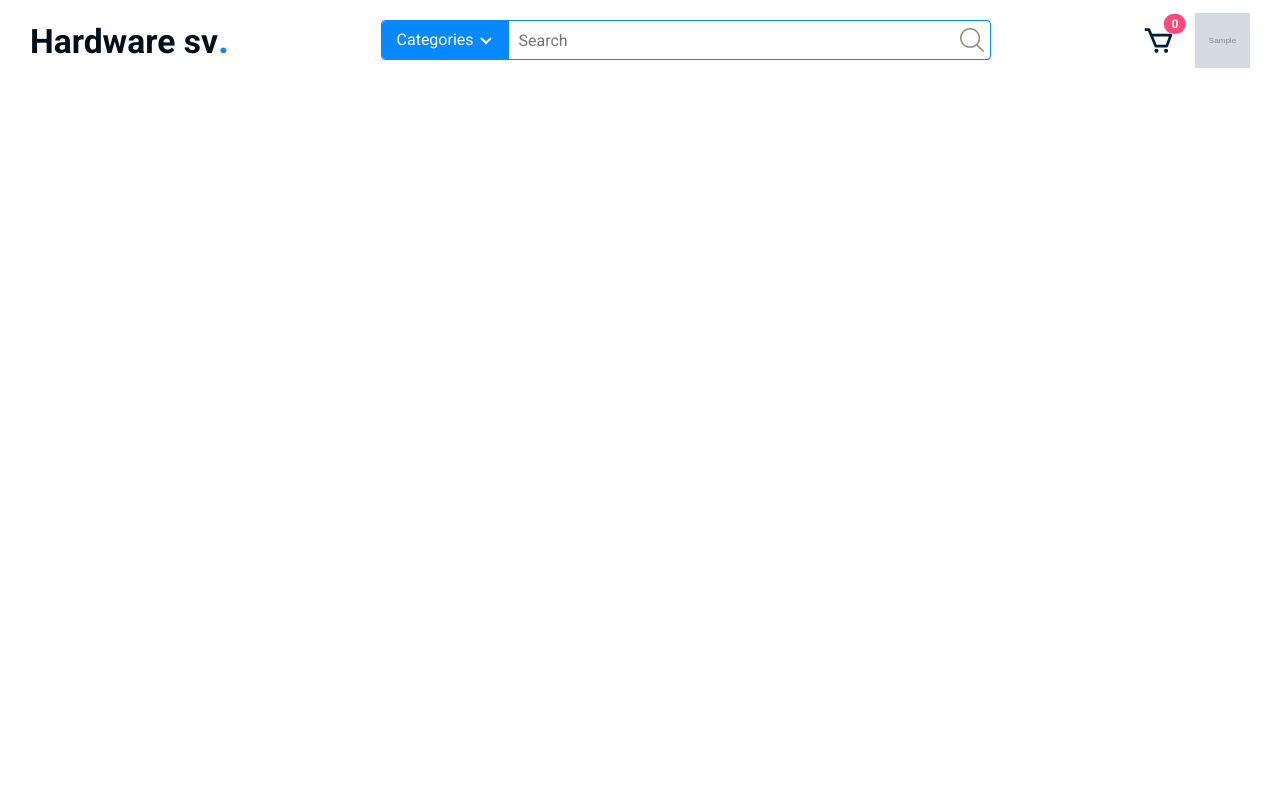
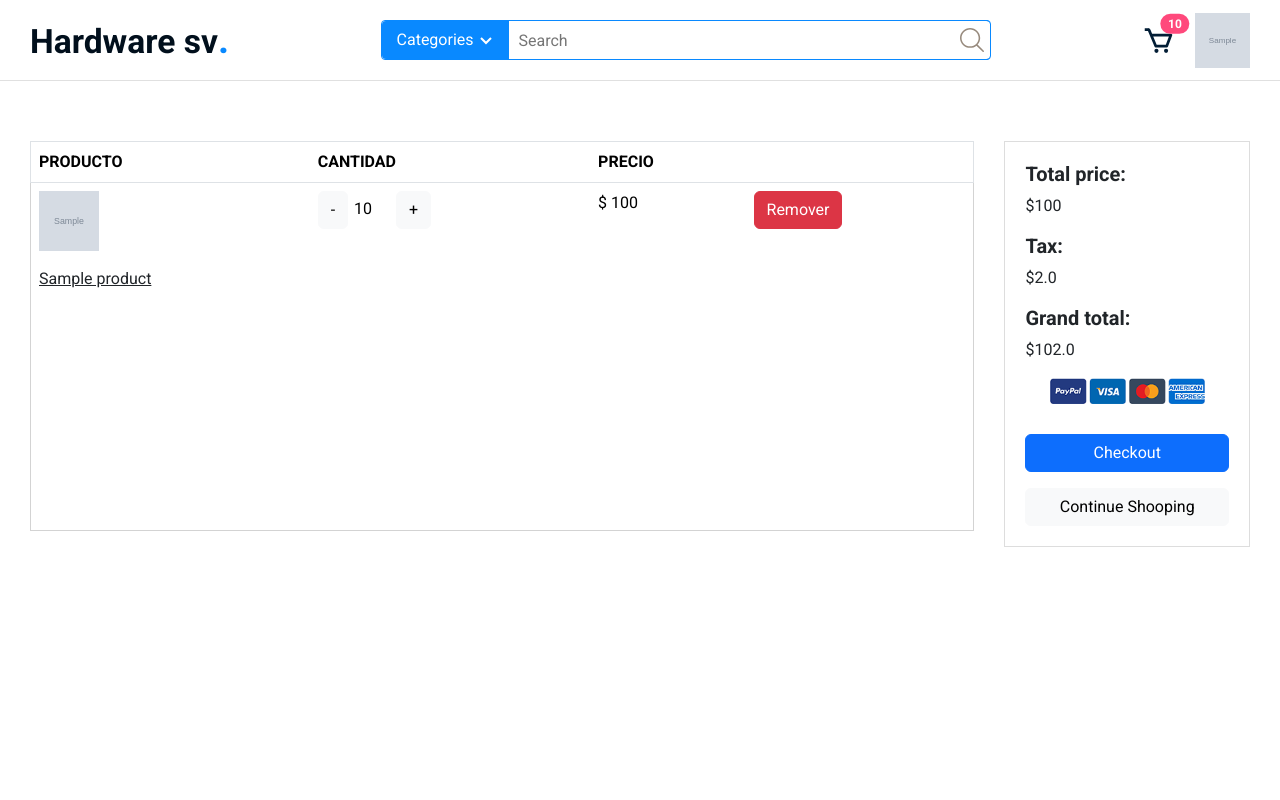
Before and after one commit to py-rod/1-Ecommerce-hardware-pc, a Django app: page /cart/ in a window 1280 px wide. Run offline with Django 5.2, Linux system fonts and the light colour scheme; a user stored in the database is signed in; tables that the repository leaves empty hold one stand-in row (values such as "Sample post"); grey boxes marked "Sample" are stand-in pictures.

Commit message:
Se agregaron las vistas del carrito, y toda la funcionalidad para agregar, eliminar y remover

```diff
--- /dev/null
+++ b/cart/context_processors.py
@@ -0,0 +1,22 @@
+from .models import Cart, CartItem
+from .views import _cart_id
+
+
+def counter(request):
+    cart_count = 0
+    if "admin" in request.path:
+        return {}
+    else:
+        try:
+            cart = Cart.objects.filter(cart_id=_cart_id(request))
+            if request.user.is_authenticated:
+                cart_items = CartItem.objects.all().filter(user=request.user)
+            else:
+                cart_items = CartItem.objects.all().filter(cart=cart[:1])
+
+            for cart_item in cart_items:
+                cart_count += cart_item.quantity
+        except Cart.DoesNotExist:
+            cart_count = 0
+
+    return dict(cart_count=cart_count)
--- a/cart/static/css/cart.css
+++ b/cart/static/css/cart.css
@@ -0,0 +1,60 @@
+.content-no-products-cart {
+    display: flex;
+    align-items: center;
+    justify-content: center;
+    border-top: 1px solid var(--border-color1);
+}
+
+
+.content-cart-products {
+    border-top: 1px solid var(--border-color1);
+}
+
+.section-1-content-products {
+    display: flex;
+    justify-content: space-between;
+    gap: 30px;
+    padding: 60px 30px;
+}
+
+.table {
+    border: 1px solid rgb(211, 211, 211);
+    background-color: white;
+}
+
+
+.content-image-product {
+    width: 60px;
+    height: 60px;
+}
+
+.content-quantity-value {
+    width: 40px;
+    border: none;
+    user-select: none;
+}
+
+.content-quantity-value:focus {
+    outline: none;
+    border: none;
+}
+
+
+.content-payment {
+    width: 25%;
+    background-color: white;
+    padding: 20px;
+    margin: 0;
+    list-style-type: none;
+    border: 1px solid rgb(221, 221, 221);
+}
+
+
+.content-payment>li:nth-child(5) {
+    margin-top: 30px;
+}
+
+.content-payment>li:nth-child(5)>a {
+
+    text-decoration: none;
+}
--- a/cart/templates/cart.html
+++ b/cart/templates/cart.html
@@ -1,6 +1,7 @@
 {% extends 'layouts/base.html' %}
 {% load static %}
 {% block head %}
+<link rel="stylesheet" href="{% static 'css/cart.css' %}" type="text/css">
 {% endblock %}
 {% block title %}Hardware sv | Cart{% endblock %}
 
@@ -8,7 +9,80 @@
 {% block content %}
 {% include 'layouts/header.html' %}
 {% include 'layouts/messages.html' %}
-<main>
+{% if cart_items %}
+<main class="content-cart-products">
+    <section class="section-1-content-products">
+        <table class="table table-borderless">
+            <thead class="table-head border text-uppercase">
+                <tr>
+                    <th>Producto</th>
+                    <th>Cantidad</th>
+                    <th>Precio</th>
+                </tr>
+            </thead>
+            <tbody class="table-body">
+                {% for cart_item in cart_items %}
+                <tr>
+                    <td>
+                        <figure>
+                            <img src="{{cart_item.product.image.url}}" alt="{{cart_item.product.product_name}}"
+                                class="content-image-product">
+                        </figure>
+                        <figcaption>
+                            <a href="#" class="text-dark">{{cart_item.product.product_name}}</a>
+                        </figcaption>
+                    </td>
+                    <td>
+                        <a href="{% url 'remove_cart' cart_item.product.id cart_item.id %}" class="btn btn-light"
+                            type="button" id="button-plus">-</i>
+                        </a>
+                        <input type="text" value="{{cart_item.quantity}}" class="content-quantity-value" readonly>
+                        <a href="{% url 'add_cart' cart_item.product.id %}" class="btn btn-light" type="button"
+                            id="button-plus">+</a>
+                    </td>
+                    <td>
+                        <div class="price-wrap">
+                            <p class="price">$ {{ cart_item.sub_total }}</p>
+                        </div>
+                    </td>
+                    <td class="text-right">
+                        <a href="{% url 'remove_cart_item' cart_item.product.id cart_item.id %}"
+                            onclick="return confirm('Are you sure you want to delete this item?')"
+                            class="btn btn-danger">Remover</a>
+                    </td>
+                </tr>
+                {% endfor %}
+            </tbody>
+        </table>
 
+        <ul class="content-payment">
+            <li>
+                <h5 class="fw-bolder">Total price:</h5>
+                <p>${{total}}</p>
+            </li>
+            <li>
+                <h5 class="fw-bolder">Tax:</h5>
+                <p>${{tax}}</p>
+            </li>
+            <li>
+                <h5 class="fw-bolder">Grand total:</h5>
+                <p>${{grand_total}}</p>
+            </li>
+            <li class="text-center">
+                <img src="{% static 'images/payments.png' %}" alt="Payment method images" height="26">
+            </li>
+            <li>
+                <a href="{% url 'checkout' %}" class="d-block btn btn-primary">Checkout</a>
+                <a href="{% url 'home' %}" class="d-block btn btn-light mt-3">Continue Shooping</a>
+            </li>
+        </ul>
+    </section>
 </main>
+{% else %}
+<main class="content-no-products-cart">
+    <section class="section-1-no-products">
+        <img src="{% static 'images/no-product.webp' %}" alt="No products">
+    </section>
+</main>
+{% endif %}
 {% endblock %}
--- a/cart/urls.py
+++ b/cart/urls.py
@@ -4,4 +4,10 @@ from . import views
 
 urlpatterns = [
     path("", views.cart, name="cart"),
+    path("add_cart/<int:product_id>", views.add_cart, name="add_cart"),
+    path("remove_cart/<int:product_id>/<int:cart_item_id>",
+         views.remove_cart, name="remove_cart"),
+    path("remove_cart_item/<int:product_id>/<int:cart_item_id>",
+         views.remove_cart_item, name="remove_cart_item"),
+    path("checkout", views.checkout, name="checkout"),
 ]
--- a/cart/views.py
+++ b/cart/views.py
@@ -1,7 +1,157 @@
-from django.shortcuts import render, redirect
+from django.shortcuts import render, redirect, get_object_or_404
+from products.models import Product
+from .models import Cart, CartItem
+from django.core.exceptions import ObjectDoesNotExist
+from django.contrib.auth.decorators import login_required
+from django.contrib.auth import get_user_model
+from django.contrib import messages
 
 # Create your views here.
 
 
-def cart(request):
-    return render(request, "cart.html")
+def _cart_id(request):
+    cart = request.session.session_key
+    if not cart:
+        cart = request.session.create()
+    return cart
+
+
+def add_cart(request, product_id):
+    current_user = request.user
+    product = Product.objects.get(id=product_id)  # Obtener el producto
+
+    # Verificar si el usuario está autenticado
+    if current_user.is_authenticated:
+        is_cart_item_exists = CartItem.objects.filter(
+            product=product, user=current_user).exists()
+
+        if is_cart_item_exists:
+            # Si el artículo ya está en el carrito, aumentar la cantidad
+            cart_item = CartItem.objects.get(
+                product=product, user=current_user)
+
+            cart_item.quantity += 1
+            decre_stock = product.stock - cart_item.quantity
+            if decre_stock < 0:
+                messages.info(request, "No hay mas productos")
+            else:
+                cart_item.save()
+
+        else:
+            # Si el artículo no está en el carrito, agregarlo al carrito
+            CartItem.objects.create(
+                product=product, quantity=1, user=current_user)
+
+            product.stock - 1
+            print("Primera agregada", product.stock)
+
+        return redirect('cart')
+    else:
+        # Si el usuario no está autenticado
+        try:
+            # Obtener el carrito usando el cart_id presente en la sesión
+            cart = Cart.objects.get(cart_id=_cart_id(request))
+        except Cart.DoesNotExist:
+            cart = Cart.objects.create(cart_id=_cart_id(request))
+            cart.save()
+
+        is_cart_item_exists = CartItem.objects.filter(
+            product=product, cart=cart).exists()
+
+        if is_cart_item_exists:
+            # Si el artículo ya está en el carrito, aumentar la cantidad
+            cart_item = CartItem.objects.get(product=product, cart=cart)
+            cart_item.quantity += 1
+            cart_item.save()
+        else:
+            # Si el artículo no está en el carrito, agregarlo al carrito
+            CartItem.objects.create(product=product, quantity=1, cart=cart)
+
+        return redirect('cart')
+
+
+def remove_cart(request, product_id, cart_item_id):
+
+    product = get_object_or_404(Product, id=product_id)
+    try:
+        if request.user.is_authenticated:
+            cart_item = CartItem.objects.get(
+                product=product, user=request.user, id=cart_item_id)
+        else:
+            cart = Cart.objects.get(cart_id=_cart_id(request))
+            cart_item = CartItem.objects.get(
+                product=product, cart=cart, id=cart_item_id)
+        if cart_item.quantity > 1:
+            cart_item.quantity -= 1
+            cart_item.save()
+        else:
+            cart_item.delete()
+    except:
+        pass
+    return redirect('cart')
+
+
+def remove_cart_item(request, product_id, cart_item_id):
+    product = get_object_or_404(Product, id=product_id)
+    if request.user.is_authenticated:
+        cart_item = CartItem.objects.get(
+            product=product, user=request.user, id=cart_item_id)
+    else:
+        cart = Cart.objects.get(cart_id=_cart_id(request))
+        cart_item = CartItem.objects.get(
+            product=product, cart=cart, id=cart_item_id)
+    cart_item.delete()
+    return redirect('cart')
+
+
+def cart(request, total=0, quantity=0, cart_items=None):
+    try:
+        tax = 0
+        grand_total = 0
+        if request.user.is_authenticated:
+            cart_items = CartItem.objects.filter(
+                user=request.user, active=True)
+        else:
+            cart = Cart.objects.get(cart_id=_cart_id(request))
+            cart_items = CartItem.objects.filter(cart=cart, active=True)
+        for cart_item in cart_items:
+            total += (cart_item.product.price * cart_item.quantity)
+            quantity += cart_item.quantity
+        tax = (2 * total) / 100
+        grand_total = total + tax
+    except ObjectDoesNotExist:
+        pass
+    return render(request, "cart.html", {
+        "total": total,
+        "quantity": quantity,
+        "cart_items": cart_items,
+        "tax": tax,
+        "grand_total": grand_total
+    })
+
+
+@login_required(login_url="signin")
+def checkout(request, total=0, quantity=0, cart_item=0):
+    try:
+        tax = 0
+        grand_total = 0
+        if request.user.is_authenticated:
+            cart_items = CartItem.objects.filter(
+                user=request.user, active=True)
+        else:
+            cart = Cart.objects.get(cart_id=_cart_id(request))
+            cart_items = CartItem.objects.filter(cart=cart, active=True)
+        for cart_item in cart_items:
+            total += (cart_item.product.price * cart_item.quantity)
+            quantity += cart_item.quantity
+        tax = (2 * total)/100
+        grand_total = total + tax
+    except ObjectDoesNotExist:
+        pass
+    return render(request, "checkout.html", {
+        "total": total,
+        "quantity": quantity,
+        "cart_items": cart_items,
+        "tax": tax,
+        "grand_total": grand_total,
+    })
--- a/categories/static/css/products_by_category.css
+++ b/categories/static/css/products_by_category.css
@@ -2,6 +2,7 @@
     display: flex;
     align-items: center;
     justify-content: center;
+    border-top: 1px solid var(--border-color1);
 }
 
 
--- a/core/settings.py
+++ b/core/settings.py
@@ -87,6 +87,7 @@ TEMPLATES = [
                 'django.contrib.auth.context_processors.auth',
                 'django.contrib.messages.context_processors.messages',
                 'categories.context_processors.menu_links',
+                'cart.context_processors.counter',
             ],
         },
     },
--- a/index/templates/index.html
+++ b/index/templates/index.html
@@ -143,7 +143,7 @@
                         <p class="official-price">$ {{recent_product.price}}</p>
                     </div>
 
-                    <a href="#" class="add-to-cart">Add to cart</a>
+                    <a href="{% url 'add_cart' recent_product.id %}" class="add-to-cart">Add to cart</a>
                 </div>
 
             </li>
@@ -179,7 +179,7 @@
                         <p class="official-price">$ {{recent_product.price}}</p>
                     </div>
 
-                    <a href="#" class="add-to-cart">Add to cart</a>
+                    <a href="{% url 'add_cart' recent_product.id %}" class="add-to-cart">Add to cart</a>
                 </div>
             </li>
             {% endif %}
--- a/index/templates/layouts/header.html
+++ b/index/templates/layouts/header.html
@@ -86,7 +86,7 @@
                     <circle cx="17.5" cy="19.5" r="1.5"></circle>
                 </svg>
                 <span class="position-absolute top-0 start-100 translate-middle badge rounded-pill">
-                    0
+                    {{cart_count}}
                 </span>
             </a>
 
--- a/index/views.py
+++ b/index/views.py
@@ -17,7 +17,6 @@ def index(request):
 
     discount_products = Product.objects.filter(
         series__is_active=True, is_active=True, stock__gt=0, offer_price__gt=0)
-    print(discount_products)
 
     return render(request, "index.html", {
         "images_carousel": images_carousel,
```
Also changed, not shown: cart/migrations/0001_initial.py (added).
